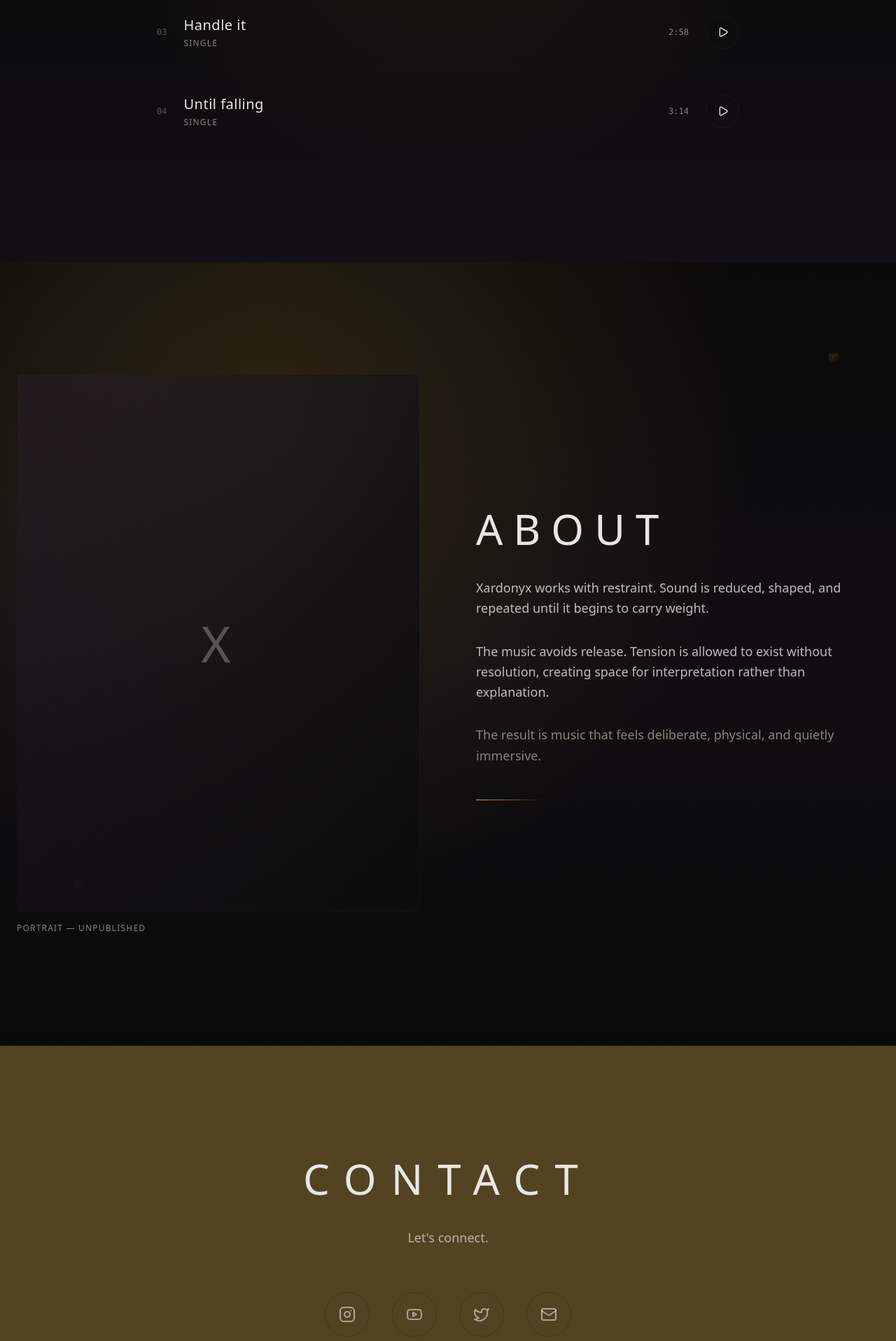
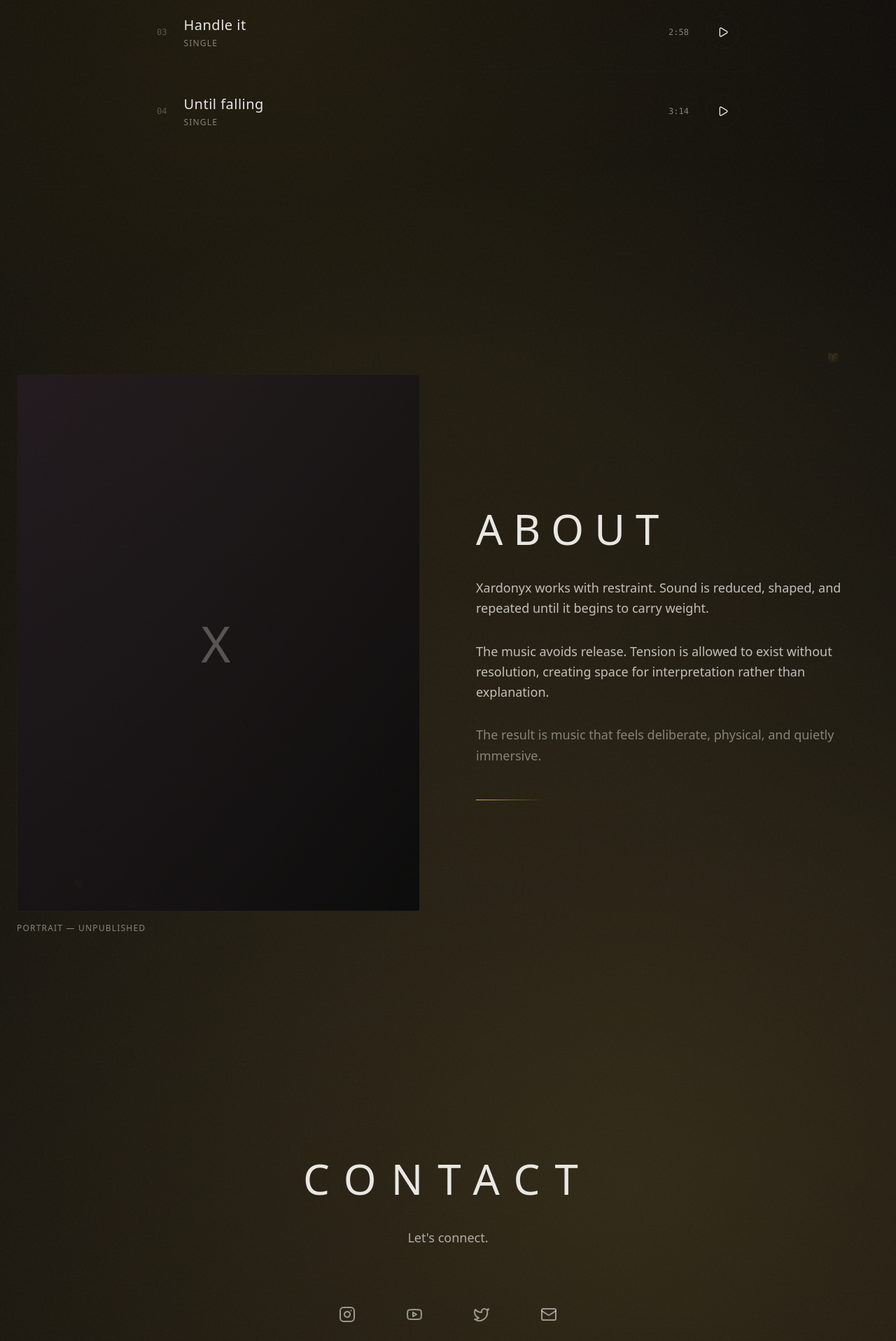
Before and after one commit to Juliasmitjes/XardonyX, a React (Vite) app: page / in a window 1280 px wide. Shown: the part 1532-3449 px from the top of the page at 70% size. Built offline with nearby package versions, Linux system fonts and the light colour scheme.

Commit message:
achtergrond

```diff
--- a/src/components/AboutSection.tsx
+++ b/src/components/AboutSection.tsx
@@ -7,9 +7,7 @@ export default function AboutSection() {
       id="about"
       className="relative overflow-hidden py-32 md:py-40"
     >
-      {/* atmosphere */}
-      <div className="absolute inset-0 bg-gradient-to-b from-background via-secondary/20 to-background" />
-      <div className="absolute inset-0 bg-[radial-gradient(circle_at_30%_20%,hsl(var(--primary)/0.15),transparent_55%)]" />
+      {/* background handled by parent wrapper */}
 
       {/* subtle motion elements */}
       <Butterfly className="top-[12%] right-[6%] opacity-40" size={32} delay={1.5} />
@@ -55,19 +53,30 @@ export default function AboutSection() {
             </h2>
 
             <div className="mt-10 max-w-xl space-y-8 font-body text-lg leading-relaxed text-foreground/80">
-              <p>
+              <motion.p
+                initial={{ opacity: 0, y: 16 }}
+                whileInView={{ opacity: 1, y: 0 }}
+                viewport={{ once: true }}
+                transition={{ duration: 0.6, delay: 0.15 }}
+              >
                 Xardonyx works with restraint. Sound is reduced, shaped, and
                 repeated until it begins to carry weight.
-              </p>
+              </motion.p>
               <p>
                 The music avoids release. Tension is allowed to exist without
                 resolution, creating space for interpretation rather than
                 explanation.
               </p>
-              <p className="text-muted-foreground">
+              <motion.p
+                initial={{ opacity: 0, y: 16 }}
+                whileInView={{ opacity: 1, y: 0 }}
+                viewport={{ once: true }}
+                transition={{ duration: 0.6, delay: 0.35 }}
+                className="text-muted-foreground"
+              >
                 The result is music that feels deliberate, physical, and
                 quietly immersive.
-              </p>
+              </motion.p>
             </div>
 
             {/* divider */}
--- a/src/components/ContactSection.tsx
+++ b/src/components/ContactSection.tsx
@@ -15,14 +15,7 @@ export default function ContactSection() {
       id="contact"
       className="relative isolate overflow-hidden py-40"
     >
-      {/* solid gold statement background */}
-      <div className="absolute inset-0 bg-[linear-gradient(135deg,hsl(42_85%_55%),hsl(42_75%_45%))]" />
-      <div className="absolute inset-0 bg-[radial-gradient(circle_at_20%_20%,rgba(255,255,255,0.25),transparent_40%)] mix-blend-overlay" />
-
-      <div className="absolute inset-0 bg-[#c9a24d]" />
-
-      <div className="absolute inset-0 bg-black/60"/>
-      <div className="absolute inset-0 bg-noise opacity-35" />
+      {/* background handled by parent wrapper */}
 
       <div className="relative container mx-auto px-6">
         <motion.div
@@ -43,19 +36,40 @@ export default function ContactSection() {
 
           {/* socials */}
           <div className="mt-16 flex justify-center gap-8">
-            {socialLinks.map(({ icon: Icon, href, label }) => (
+            {socialLinks.map(({ icon: Icon, href, label }, index) => {
+              const shouldAnimate = index % 2 === 0;
+              const sharedProps = {
+                key: label,
+                href,
+                "aria-label": label,
+                className:
+                  "group relative flex h-16 w-16 items-center justify-center rounded-full border border-border/40 text-foreground/60 transition-colors hover:border-primary",
+              };
+
+              if (!shouldAnimate) {
+                return (
+                  <a {...sharedProps}>
+                    <Icon className="h-6 w-6 transition-colors group-hover:text-primary" />
+                    <span className="absolute inset-0 rounded-full opacity-0 group-hover:opacity-100 group-hover:shadow-[0_0_40px_hsl(var(--primary)/0.45)] transition" />
+                  </a>
+                );
+              }
+
+              return (
                 <motion.a
-                key={label}
-                href={href}
-                aria-label={label}
+                  {...sharedProps}
+                  initial={{ opacity: 0, y: 16 }}
+                  whileInView={{ opacity: 1, y: 0 }}
+                  viewport={{ once: true }}
+                  transition={{ duration: 0.5, delay: index * 0.08 }}
                   whileHover={{ scale: 1.15 }}
                   whileTap={{ scale: 0.95 }}
-                className="group relative flex h-16 w-16 items-center justify-center rounded-full border border-border/40 text-foreground/60 transition-colors hover:border-primary"
                 >
                   <Icon className="h-6 w-6 transition-colors group-hover:text-primary" />
                   <span className="absolute inset-0 rounded-full opacity-0 group-hover:opacity-100 group-hover:shadow-[0_0_40px_hsl(var(--primary)/0.45)] transition" />
                 </motion.a>
-            ))}
+              );
+            })}
           </div>
 
           {/* divider */}
--- a/src/components/MusicSection.tsx
+++ b/src/components/MusicSection.tsx
@@ -14,9 +14,7 @@ export default function MusicSection() {
       id="music"
       className="relative overflow-hidden py-32 md:py-40"
     >
-      {/* background atmosphere */}
-      <div className="absolute inset-0 bg-gradient-to-b from-background via-background to-secondary/30" />
-      <div className="absolute inset-0 opacity-40 bg-[radial-gradient(circle_at_50%_30%,hsl(var(--primary)/0.25),transparent_60%)]" />
+      {/* background handled by parent wrapper */}
 
       <div className="relative container mx-auto px-6">
         {/* header */}
@@ -38,15 +36,16 @@ export default function MusicSection() {
         {/* list */}
         <div className="mx-auto max-w-4xl">
           <ul className="divide-y divide-border/20">
-            {tracks.map((track, index) => (
-              <motion.li
-                key={track.id}
-                initial={{ opacity: 0, x: -30 }}
-                whileInView={{ opacity: 1, x: 0 }}
-                viewport={{ once: true }}
-                transition={{ delay: index * 0.08 }}
-                className="group relative grid grid-cols-[auto_1fr_auto] items-center gap-6 py-8 px-4 md:px-8"
-              >
+            {tracks.map((track, index) => {
+              const shouldAnimate = index % 2 === 0;
+              const sharedProps = {
+                key: track.id,
+                className:
+                  "group relative grid grid-cols-[auto_1fr_auto] items-center gap-6 py-8 px-4 md:px-8",
+              };
+
+              const content = (
+                <>
                   {/* index */}
                   <span className="font-mono text-xs text-muted-foreground/60">
                     {String(index + 1).padStart(2, "0")}
@@ -75,8 +74,25 @@ export default function MusicSection() {
 
                   {/* hover line */}
                   <span className="pointer-events-none absolute inset-x-0 bottom-0 h-px scale-x-0 bg-gradient-to-r from-transparent via-primary to-transparent transition-transform duration-500 group-hover:scale-x-100" />
+                </>
+              );
+
+              if (!shouldAnimate) {
+                return <li {...sharedProps}>{content}</li>;
+              }
+
+              return (
+                <motion.li
+                  {...sharedProps}
+                  initial={{ opacity: 0, x: -30 }}
+                  whileInView={{ opacity: 1, x: 0 }}
+                  viewport={{ once: true }}
+                  transition={{ duration: 0.6, delay: index * 0.08 }}
+                >
+                  {content}
                 </motion.li>
-            ))}
+              );
+            })}
           </ul>
         </div>
       </div>
--- a/src/pages/Index.tsx
+++ b/src/pages/Index.tsx
@@ -10,9 +10,19 @@ const Index = () => {
     <main className="min-h-screen bg-background">
       <Navbar />
       <HeroSection />
-      <MusicSection />
-      <AboutSection />
-      <ContactSection />
+      <div className="relative isolate overflow-hidden">
+        <div className="absolute inset-0 bg-gradient-to-b from-background via-background/95 to-[#c9a24d]/10" />
+        <div className="absolute inset-0 bg-[radial-gradient(circle_at_30%_20%,hsl(var(--primary)/0.18),transparent_55%)] opacity-70" />
+        <div className="absolute inset-0 bg-[radial-gradient(circle_at_70%_80%,rgba(201,162,77,0.25),transparent_60%)]" />
+        <div className="absolute inset-0 bg-[linear-gradient(to_bottom,rgba(0,0,0,0.25)_0%,transparent_40%,rgba(0,0,0,0.35)_100%)]" />
+        <div className="absolute inset-0 bg-noise opacity-25" />
+
+        <div className="relative">
+          <MusicSection />
+          <AboutSection />
+          <ContactSection />
+        </div>
+      </div>
       <Footer />
     </main>
   );
```
Lines whose indentation alone changed are shown as unchanged.
